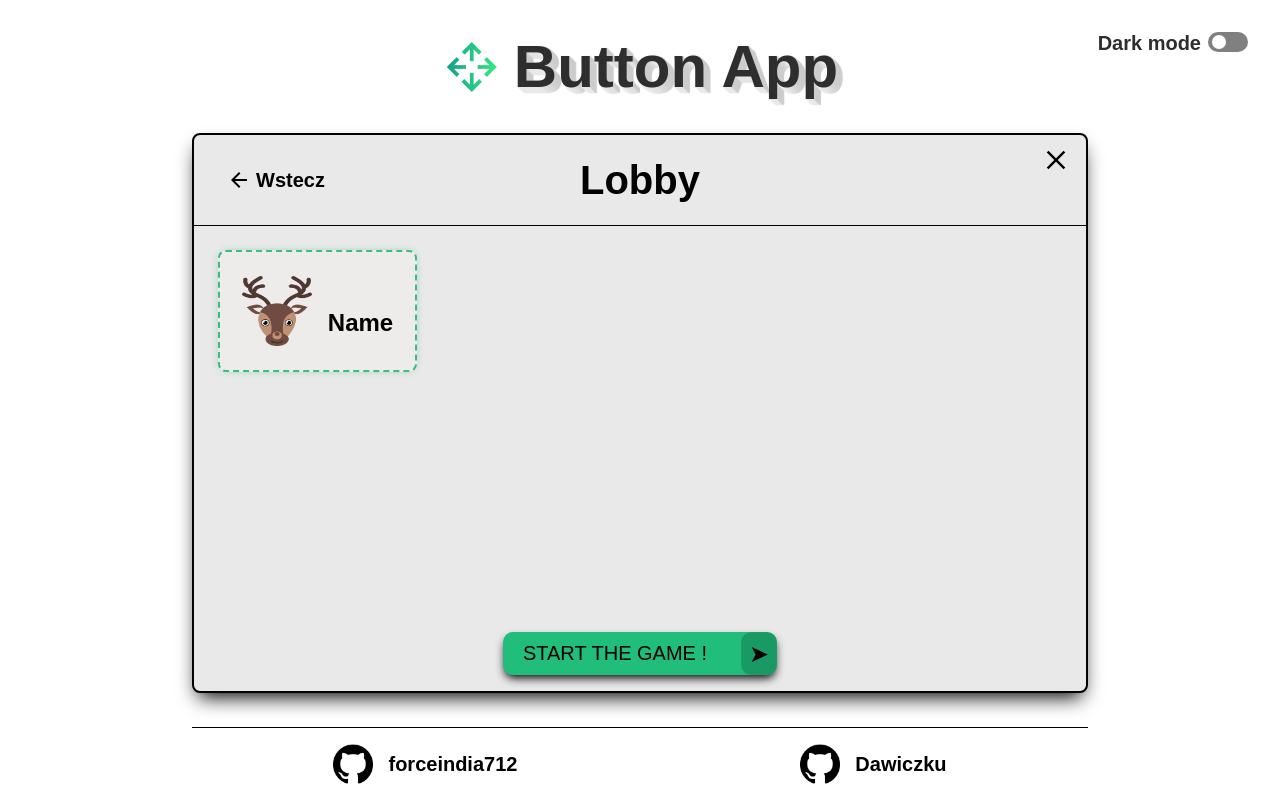
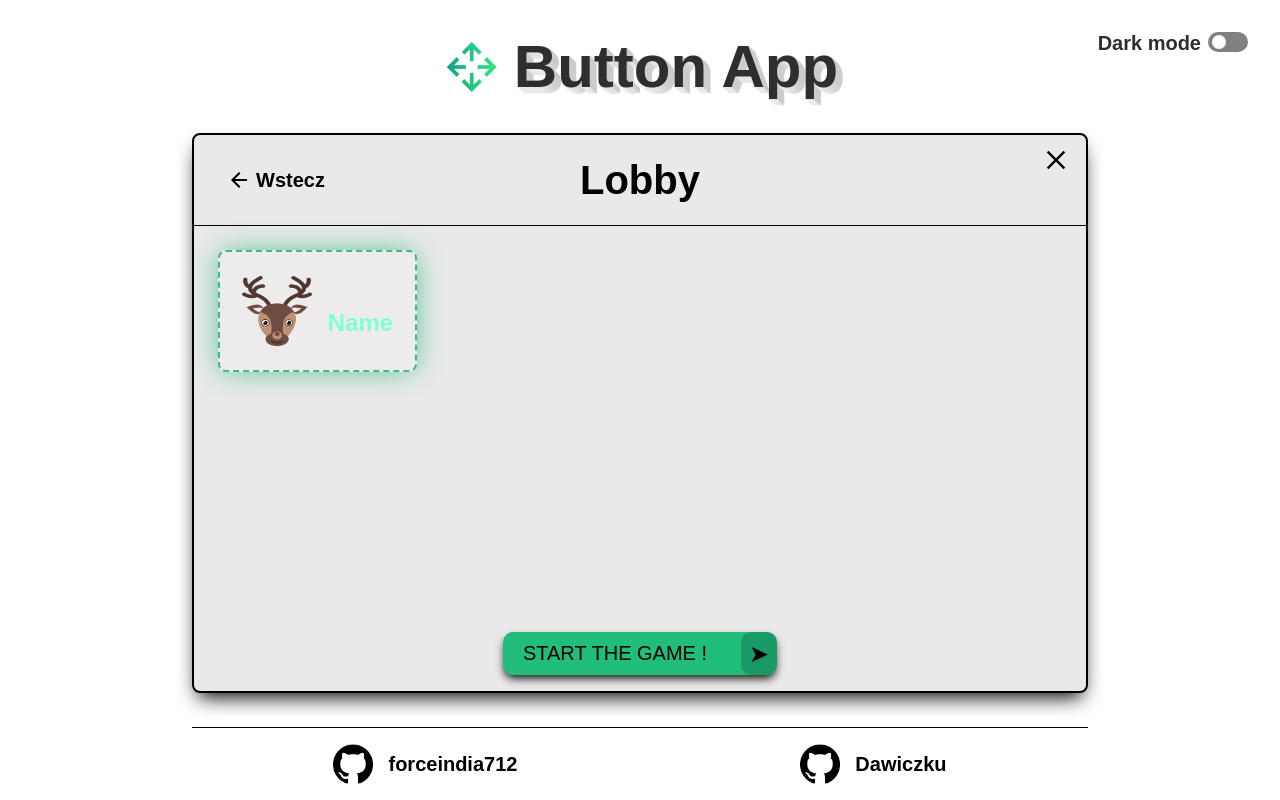
Before and after one commit to Dawiczku/buttonapp-frontend, a React (Create React App) app in the folder button/: page /lobby-admin in a window 1280 px wide. Built offline with nearby package versions, Linux system fonts and the light colour scheme; a web font is replaced by a local one.

Commit message:
Create Lobby.scss file for same parts of lobby elements Make Admin more visible in lobby

```diff
--- a/button/src/styles/_adminLobby.scss
+++ b/button/src/styles/_adminLobby.scss
@@ -1,4 +1,5 @@
 @import "./user";
+@import "./lobby";
 @import "./playerLobby";
 
 .content__container--large.admin__lobby {
--- /dev/null
+++ b/button/src/styles/_lobby.scss
@@ -0,0 +1,42 @@
+.lobby__header {
+  display: grid;
+  padding: 0.5em;
+  grid-template-columns: 1fr 1fr 1fr;
+  border-bottom: 1px solid $lightModeBordersClr;
+
+  h2 {
+    font-size: 2.5rem;
+    margin: auto;
+  }
+  button {
+    place-self: flex-start;
+  }
+}
+
+.lobby__user-list-container {
+  height: 70%;
+  ul {
+    padding: 0 1em;
+    display: grid;
+    grid-template-columns: repeat(4, 1fr);
+
+    li {
+      margin: 0.5em 0.5em;
+      padding: 1.5em 0.5em;
+      border: 2px dashed $userInLobbyBorderClr;
+      border-radius: 0.5em;
+      box-shadow: 0 0 10px -4px $userInLobbyBorderClr;
+      background-color: rgb(238, 235, 235);
+      p {
+        font-size: 1.5rem;
+        margin-bottom: 0;
+      }
+    }
+    li:first-child {
+      box-shadow: 0 0 30px -4px $userInLobbyBorderClr;
+      p {
+        color: aquamarine;
+      }
+    }
+  }
+}
--- a/button/src/styles/_playerLobby.scss
+++ b/button/src/styles/_playerLobby.scss
@@ -1,4 +1,5 @@
 @import "./user";
+@import "./lobby";
 
 .content__container--large.player__lobby {
   height: 65vh;
@@ -8,39 +9,3 @@
     display: none;
   }
 }
-.lobby__header {
-  display: grid;
-  padding: 0.5em;
-  grid-template-columns: 1fr 1fr 1fr;
-  border-bottom: 1px solid $lightModeBordersClr;
-
-  h2 {
-    font-size: 2.5rem;
-    margin: auto;
-  }
-  button {
-    place-self: flex-start;
-  }
-}
-
-.lobby__user-list-container {
-  height: 70%;
-  ul {
-    padding: 0 1em;
-    display: grid;
-    grid-template-columns: repeat(4, 1fr);
-
-    li {
-      margin: 0.5em 0.5em;
-      padding: 1.5em 0.5em;
-      border: 2px dashed $userInLobbyBorderClr;
-      border-radius: 0.5em;
-      box-shadow: 0 0 10px -4px $userInLobbyBorderClr;
-      background-color: rgb(238, 235, 235);
-      p {
-        font-size: 1.5rem;
-        margin-bottom: 0;
-      }
-    }
-  }
-}
--- a/button/src/styles/styles.css
+++ b/button/src/styles/styles.css
@@ -394,6 +394,47 @@ footer {
   font-weight: 600;
 }
 
+.lobby__header {
+  display: grid;
+  padding: 0.5em;
+  grid-template-columns: 1fr 1fr 1fr;
+  border-bottom: 1px solid #000;
+}
+.lobby__header h2 {
+  font-size: 2.5rem;
+  margin: auto;
+}
+.lobby__header button {
+  place-self: flex-start;
+}
+
+.lobby__user-list-container {
+  height: 70%;
+}
+.lobby__user-list-container ul {
+  padding: 0 1em;
+  display: grid;
+  grid-template-columns: repeat(4, 1fr);
+}
+.lobby__user-list-container ul li {
+  margin: 0.5em 0.5em;
+  padding: 1.5em 0.5em;
+  border: 2px dashed #3dbb87;
+  border-radius: 0.5em;
+  box-shadow: 0 0 10px -4px #3dbb87;
+  background-color: rgb(238, 235, 235);
+}
+.lobby__user-list-container ul li p {
+  font-size: 1.5rem;
+  margin-bottom: 0;
+}
+.lobby__user-list-container ul li:first-child {
+  box-shadow: 0 0 30px -4px #3dbb87;
+}
+.lobby__user-list-container ul li:first-child p {
+  color: aquamarine;
+}
+
 .lobby__user {
   display: flex;
   justify-content: center;
@@ -403,14 +444,6 @@ footer {
 .lobby__user p {
   font-size: 1.25rem;
   font-weight: 600;
-}
-
-.content__container--large.player__lobby {
-  height: 65vh;
-}
-.content__container--large.player__lobby .lobby__close-button,
-.content__container--large.player__lobby .start-game__button {
-  display: none;
 }
 
 .lobby__header {
@@ -446,6 +479,20 @@ footer {
 .lobby__user-list-container ul li p {
   font-size: 1.5rem;
   margin-bottom: 0;
+}
+.lobby__user-list-container ul li:first-child {
+  box-shadow: 0 0 30px -4px #3dbb87;
+}
+.lobby__user-list-container ul li:first-child p {
+  color: aquamarine;
+}
+
+.content__container--large.player__lobby {
+  height: 65vh;
+}
+.content__container--large.player__lobby .lobby__close-button,
+.content__container--large.player__lobby .start-game__button {
+  display: none;
 }
 
 .content__container--large.admin__lobby {
```
Also changed, not shown: 1 other file (tests, documents, lock files or other folders).
